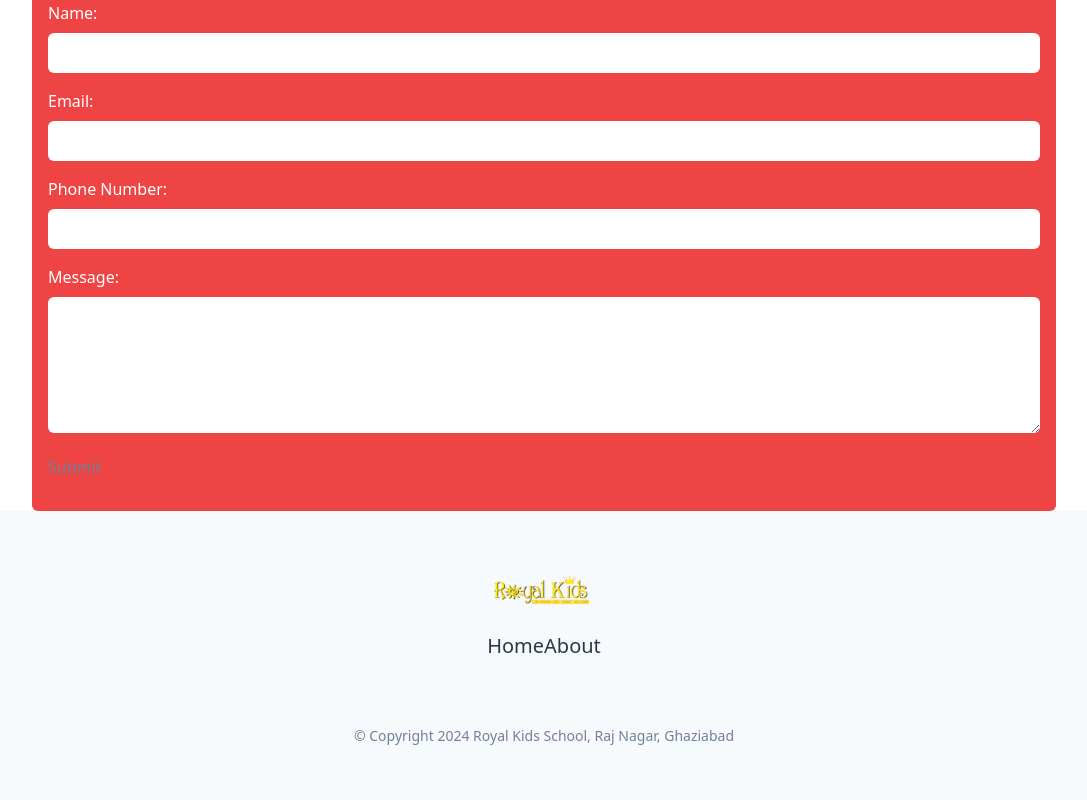
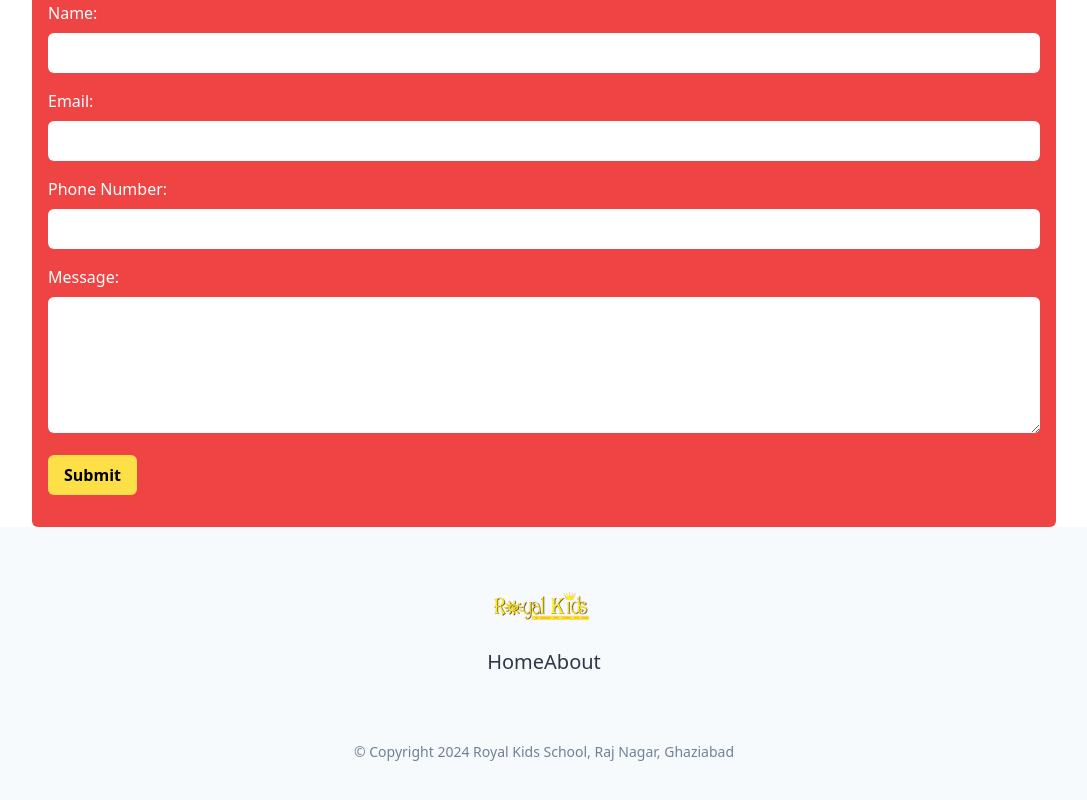
Before and after one commit to beingutsav/royal-kids-initial, a Next.js app: page / in a window 1280 px wide. Shown: the part 3125-3925 px from the top of the page, without its empty margins (96-1183 px from the left). Built offline with nearby package versions, Linux system fonts and the light colour scheme.

Commit message:
added email js service to send emails from contact form

```diff
--- a/package.json
+++ b/package.json
@@ -14,7 +14,9 @@
     "prepare": "husky install"
   },
   "dependencies": {
+    "@emailjs/browser": "^4.3.3",
     "classnames": "^2.5.1",
+    "emailjs-com": "^3.2.0",
     "next": "^14.1.0",
     "next-seo": "^6.4.0",
     "react": "^18.2.0",
--- a/src/templates/ContactForm.tsx
+++ b/src/templates/ContactForm.tsx
@@ -1,7 +1,5 @@
-// ContactForm.tsx
+import { send } from 'emailjs-com';
 import React, { useState } from 'react';
-
-import { Button } from '../button/Button';
 
 const ContactForm: React.FC = () => {
   const [formData, setFormData] = useState({
@@ -25,6 +23,28 @@ const ContactForm: React.FC = () => {
     e.preventDefault();
     // Add your form submission logic here
     console.log(formData);
+
+    // Send email using EmailJS
+    send(
+      'royal_kids_outlook',
+      'template_wr5zeiz',
+      formData,
+      'PtcvAtZHTlYbGIRgs',
+    )
+      .then((response) => {
+        console.log('Email sent successfully:', response);
+      })
+      .catch((error) => {
+        console.error('Email sending failed:', error);
+      });
+
+    // Reset form data
+    setFormData({
+      name: '',
+      email: '',
+      phoneNumber: '',
+      message: '',
+    });
   };
 
   return (
@@ -89,9 +109,12 @@ const ContactForm: React.FC = () => {
             required
           />
         </div>
-        <Button xl formId="contact-form-section">
+        <button
+          type="submit"
+          className="rounded-md bg-yellow-300 px-4 py-2 font-semibold text-black"
+        >
           Submit
-        </Button>
+        </button>
       </form>
     </div>
   );
```
Also changed, not shown: 1 other file (tests, documents, lock files or other folders).
